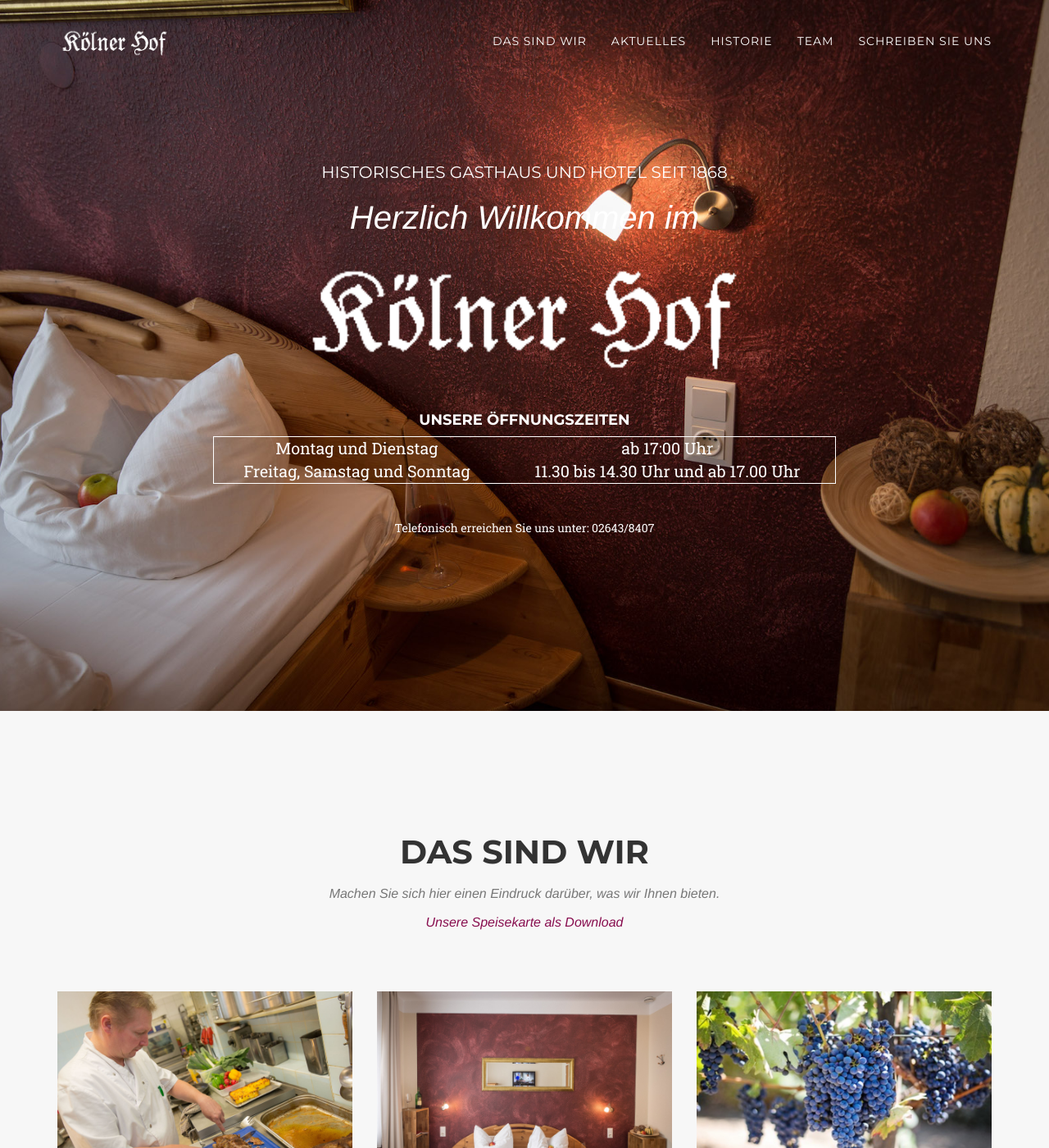
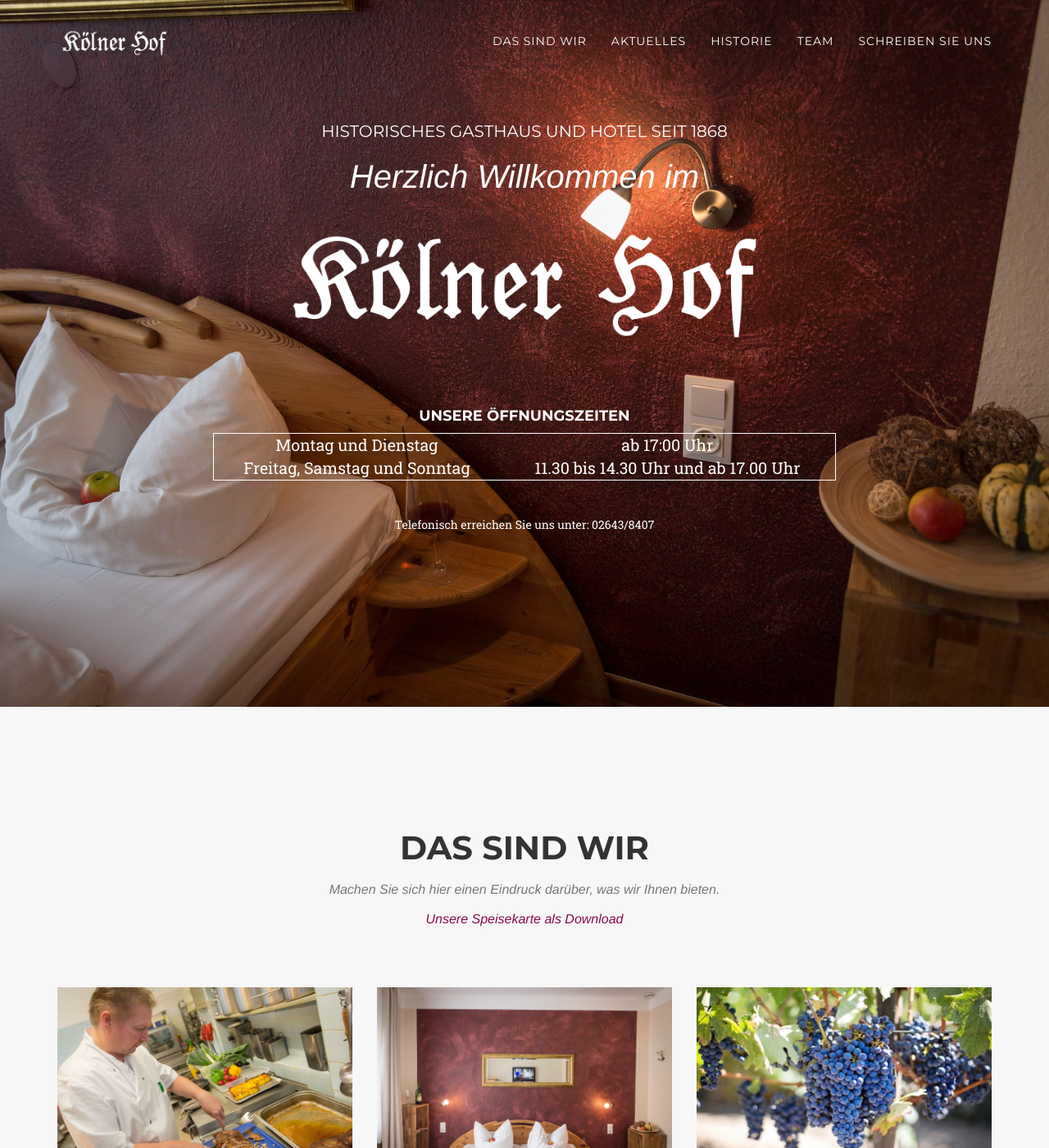
Before and after one commit to KoelnerHof/KoelnerHof.github.io, a Jekyll site: the page index.html, which Jekyll copies as it is, in a window 1280 px wide and 1400 px high. Shown: the whole window at 82% size. Built offline with Jekyll 4.4.1, drawn with Linux system fonts in a browser that asks for light colours; nearby versions of some CDN libraries; some web fonts are replaced; library files that are not in the unit come from our copies.

Commit message:
sdfghjkl

```diff
--- a/css/agency.css
+++ b/css/agency.css
@@ -235,7 +235,7 @@
 
 @media (min-width: 768px) {
     header .intro-text {
-        padding-top: 200px;
+        padding-top: 150px;
         padding-bottom: 200px
     }
 
--- a/index.html
+++ b/index.html
@@ -93,12 +93,12 @@
         <div class="intro-text">
             <div id="historic" class="intro-heading">Historisches Gasthaus und Hotel seit 1868</div>
             <div class="intro-lead-in">Herzlich Willkommen im</div>
-            <img id="khs-header" src="img/KHS.png">
+            <img id="khs-header" src="img/KHSBig.png">
             <br>
 
 
             <br>
-            <h4>Unsere Öffnungszeiten</h4>
+            <h4 style="margin-top: 40px;">Unsere Öffnungszeiten</h4>
             <table id="oe-table" class="table-responsive col-sm-8 col-sm-offset-2">
                 <tr>
                     <td>Montag und Dienstag</td>
```
Also changed, not shown: img/KHSBig.png (added).
